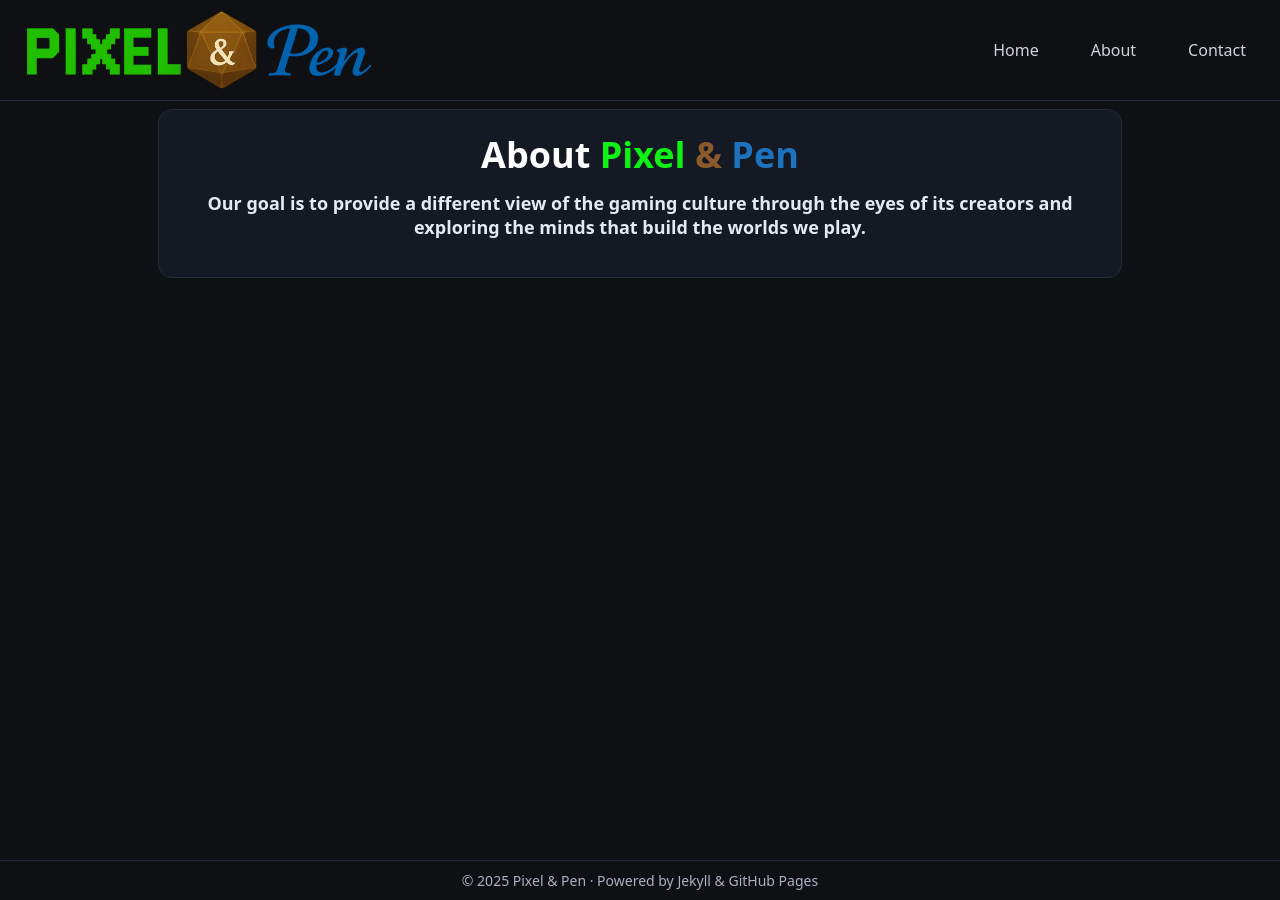
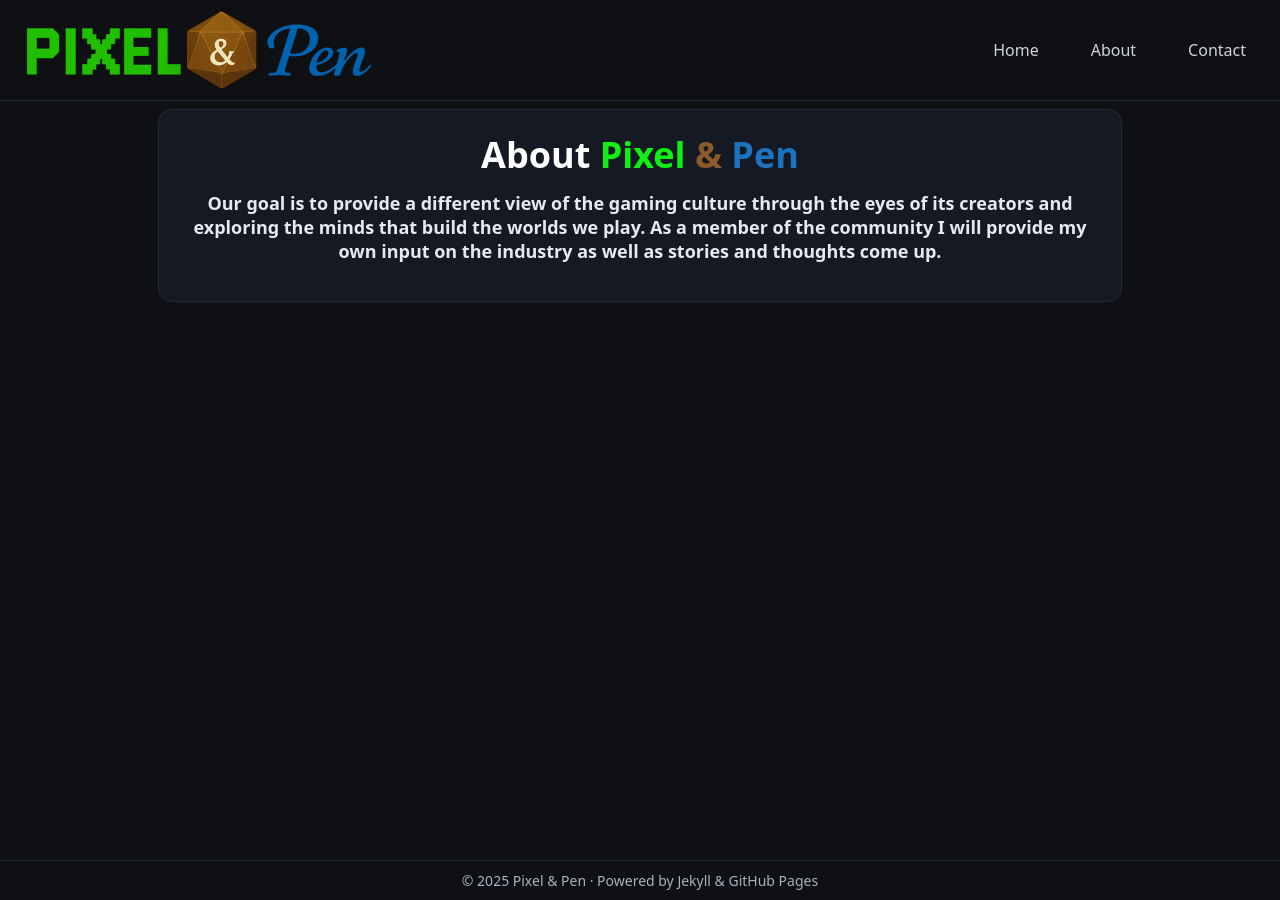
Before and after one commit to TEWbrah/pixelandpen, a Jekyll site: the page built from about.md, in a window 1280 px wide. Built offline with Jekyll 4.4.1, drawn with Linux system fonts in a browser that asks for light colours.

Commit message:
Update about.md

```diff
--- a/about.md
+++ b/about.md
@@ -9,5 +9,5 @@ permalink: /about/
 <span style="font-size:36px; font-weight:bold;"> <span style="color:#ffffff;">About</span> <span style="color:#0ff115;">Pixel</span> <span style="color:#8b5a2b;">&</span> <span style="color:#1e73be;">Pen</span>
 
 <p style="font-size:18px; margin-top:12px;">
-Our goal is to provide a different view of the gaming culture through the eyes of its creators and exploring the minds that build the worlds we play.
+Our goal is to provide a different view of the gaming culture through the eyes of its creators and exploring the minds that build the worlds we play. As a member of the community I will provide my own input on the industry as well as stories and thoughts come up.
 </p>
```
